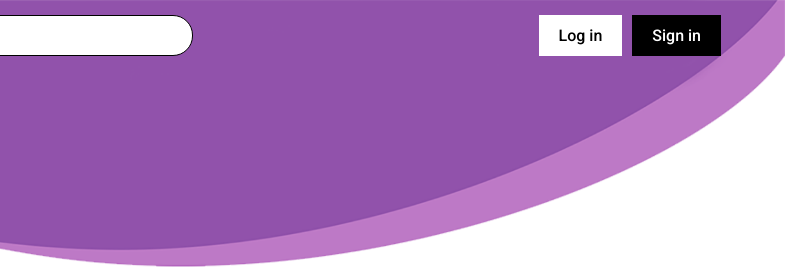
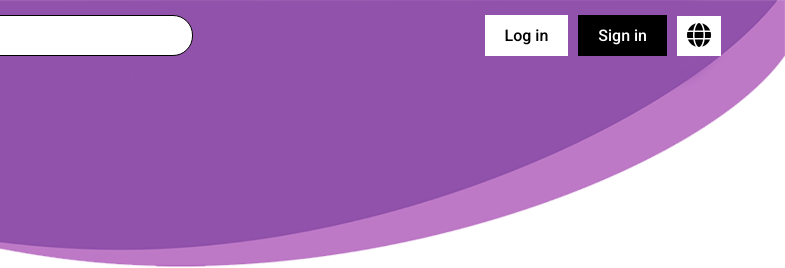
Before and after one commit to Faisalhossain74/website-design-with-html-css-responsive, a plain HTML site: page index.html in a window 1280 px wide. Shown: the top 268 px of the page, 495-1280 px from the left. Drawn offline with Linux system fonts and the light colour scheme.

Commit message:
Update index.html

```diff
--- a/index.html
+++ b/index.html
@@ -34,7 +34,7 @@
       <div class="header_right">
         <a class="bttn log_bttn" href="#">Log in</a>
         <a class="bttn sin_bttn" href="#">Sign in</a>
-        <!-- <a class="bttn web_bttn" href="#"><i class="fa-solid fa-globe"></i></a> -->
+        <a class="bttn web_bttn" href="#"><i class="fa-solid fa-globe"></i></a>
       </div>
     </div>
   </header>
```
